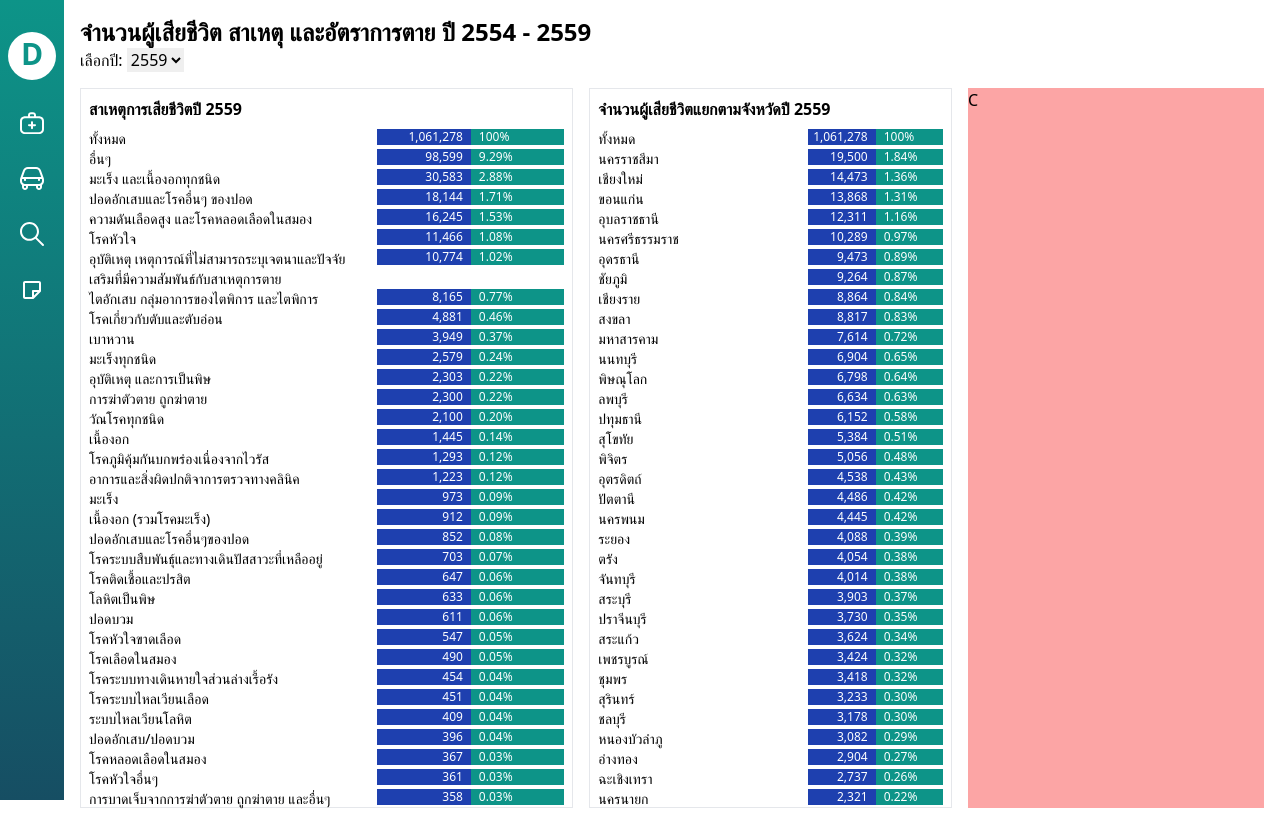
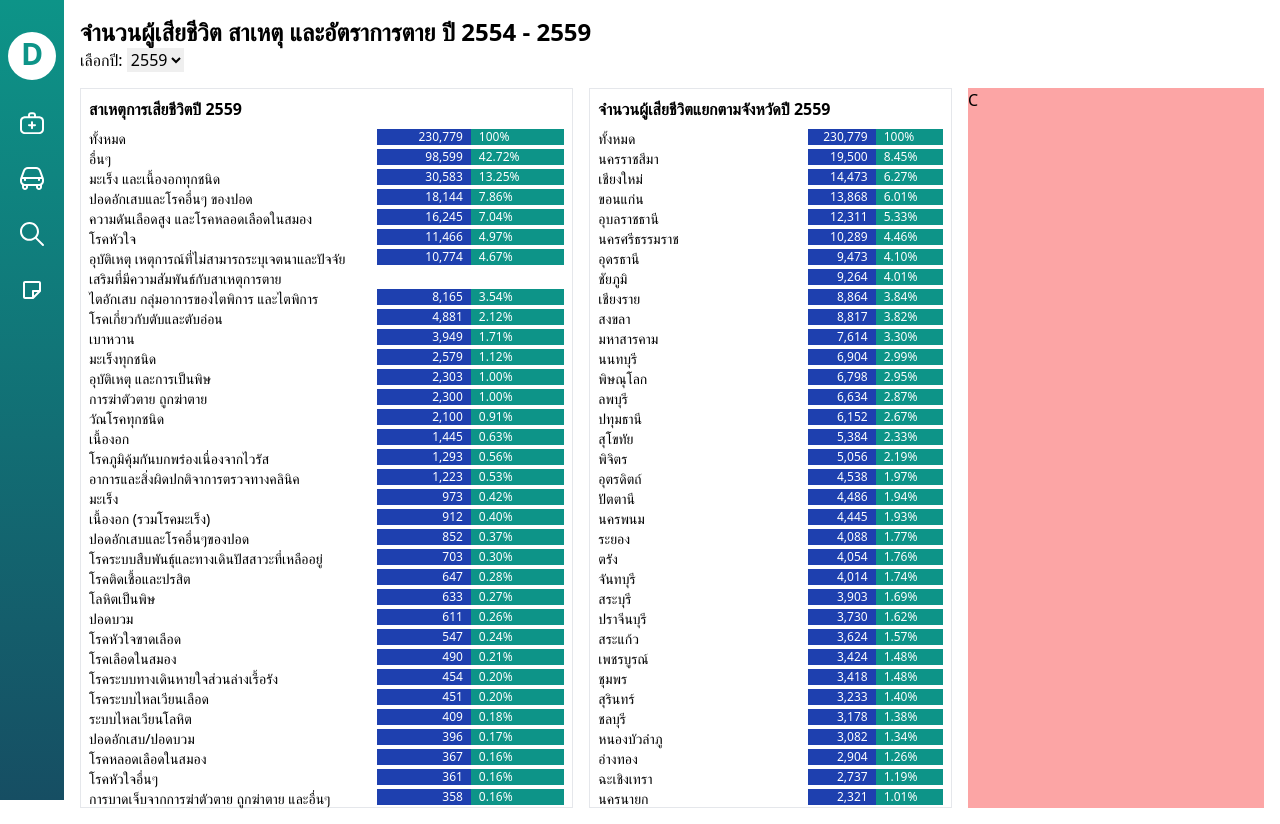
Before and after one commit to soAcademy/dashboard-app, a React (Create React App) app: page /death-cause in a window 1280 px wide. Built offline with nearby package versions, Linux system fonts and the light colour scheme.

Commit message:
feat: add select by year

```diff
--- a/src/pages/DeathCause/index.js
+++ b/src/pages/DeathCause/index.js
@@ -12,9 +12,8 @@ export const DeathCause = () => {
 
   useEffect(() => {
     const dataByYear = data.filter((r) => r.year === selectedYear);
-    console.log(data);
     const _causeOfDeaths = [...new Set(dataByYear.map((row) => row.causeOfDeath))];
-    const _totalDeath = data.reduce(
+    const _totalDeath = dataByYear.reduce(
       (acc, row) => acc + row.deathMale + row.deathFemale,
       0
     );
@@ -40,7 +39,7 @@ export const DeathCause = () => {
     setCauseOfDeathsList(_causeOfDeathsList);
     setTotalDeath(_totalDeath);
     setDeathByProvinces(_deathByProvinces);
-  }, data);
+  }, [data, selectedYear]);
 
   const ListComponent = ({ title, number, percentage, enabledCursor }) => (
     <li className={enabledCursor ? `hover:bg-blue-100` : ""}>
@@ -69,7 +68,7 @@ export const DeathCause = () => {
       </h1>
       <div>
         เลือกปี:{" "}
-        <select value={selectedYear} onChange={(e) => setSelectedYear(e.target.value)}>
+        <select value={selectedYear} onChange={(e) => setSelectedYear(+e.target.value)}>
           {yearsList.map((year) => (
             <option value={year}>
               {year}
```
